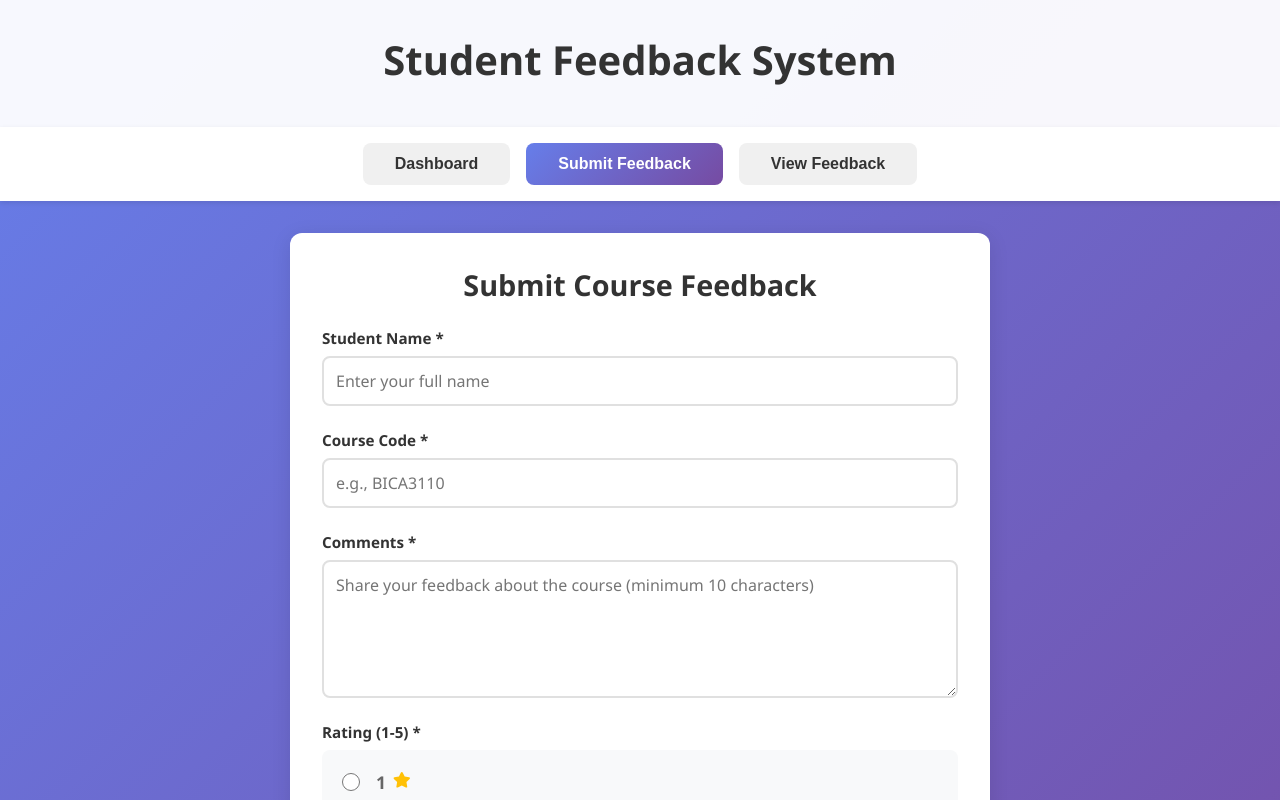
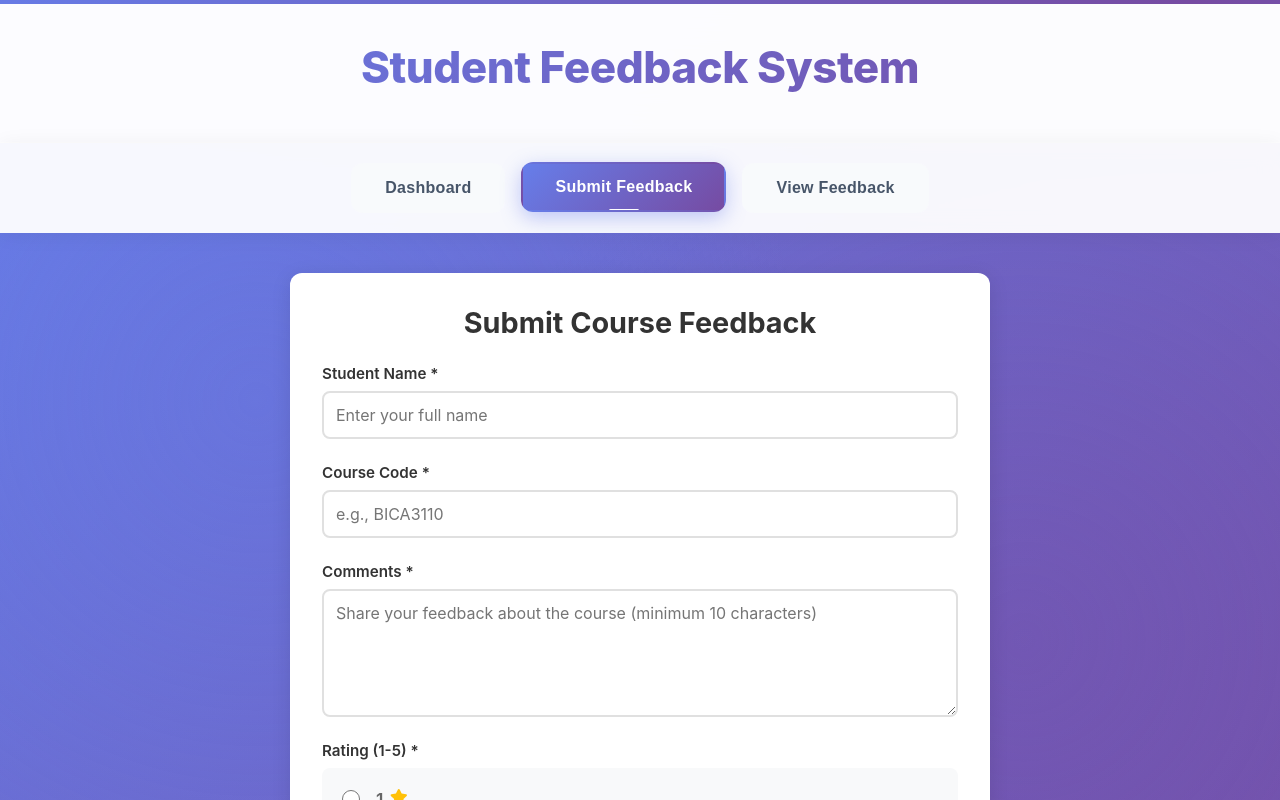
Before and after one commit to DivineChukwudi/SFA, a React (Create React App) app in the folder frontend/: page / in a window 1280 px wide. Both pictures are taken after a click on the button "Submit Feedback". Shown: the top 800 px of the page. Built offline with nearby package versions, Linux system fonts and the light colour scheme; no server answers.

Commit message:
Update App.css

```diff
--- a/frontend/src/App.css
+++ b/frontend/src/App.css
@@ -5,122 +5,325 @@
 }
 
 body {
-  font-family: 'Segoe UI', Tahoma, Geneva, Verdana, sans-serif;
+  font-family: 'Inter', -apple-system, BlinkMacSystemFont, 'Segoe UI', Roboto, Oxygen, Ubuntu, Cantarell, sans-serif;
   background: linear-gradient(135deg, #667eea 0%, #764ba2 100%);
   min-height: 100vh;
+  position: relative;
+  overflow-x: hidden;
+}
+
+body::before {
+  content: '';
+  position: fixed;
+  top: 0;
+  left: 0;
+  width: 100%;
+  height: 100%;
+  background:
+    radial-gradient(circle at 20% 50%, rgba(102, 126, 234, 0.3) 0%, transparent 50%),
+    radial-gradient(circle at 80% 80%, rgba(118, 75, 162, 0.3) 0%, transparent 50%);
+  pointer-events: none;
+  z-index: 0;
 }
 
 .App {
   min-height: 100vh;
   display: flex;
   flex-direction: column;
+  position: relative;
+  z-index: 1;
 }
 
 .app-header {
-  background: rgba(255, 255, 255, 0.95);
-  padding: 2rem;
+  background: rgba(255, 255, 255, 0.98);
+  backdrop-filter: blur(20px);
+  padding: 2.5rem 2rem;
   text-align: center;
-  box-shadow: 0 2px 10px rgba(0, 0, 0, 0.1);
+  box-shadow: 0 4px 30px rgba(0, 0, 0, 0.08);
+  border-bottom: 1px solid rgba(255, 255, 255, 0.8);
+  position: relative;
+  overflow: hidden;
+}
+
+.app-header::before {
+  content: '';
+  position: absolute;
+  top: 0;
+  left: 0;
+  right: 0;
+  height: 4px;
+  background: linear-gradient(90deg, #667eea 0%, #764ba2 50%, #667eea 100%);
+  background-size: 200% 100%;
+  animation: gradientShift 3s ease infinite;
+}
+
+@keyframes gradientShift {
+  0%, 100% { background-position: 0% 0%; }
+  50% { background-position: 100% 0%; }
 }
 
 .app-header h1 {
-  color: #333;
-  font-size: 2.5rem;
+  color: #1a1a2e;
+  font-size: 2.75rem;
+  font-weight: 800;
   margin-bottom: 0.5rem;
+  letter-spacing: -0.5px;
+  background: linear-gradient(135deg, #667eea 0%, #764ba2 100%);
+  -webkit-background-clip: text;
+  -webkit-text-fill-color: transparent;
+  background-clip: text;
+  animation: fadeInDown 0.6s ease-out;
 }
 
 .app-header p {
-  color: #666;
-  font-size: 1.1rem;
+  color: #64748b;
+  font-size: 1.125rem;
+  font-weight: 500;
+  animation: fadeInUp 0.6s ease-out 0.2s both;
+}
+
+@keyframes fadeInDown {
+  from {
+    opacity: 0;
+    transform: translateY(-20px);
+  }
+  to {
+    opacity: 1;
+    transform: translateY(0);
+  }
+}
+
+@keyframes fadeInUp {
+  from {
+    opacity: 0;
+    transform: translateY(20px);
+  }
+  to {
+    opacity: 1;
+    transform: translateY(0);
+  }
 }
 
 .navigation {
-  background: white;
+  background: rgba(255, 255, 255, 0.95);
+  backdrop-filter: blur(10px);
   display: flex;
   justify-content: center;
   gap: 1rem;
-  padding: 1rem;
-  box-shadow: 0 2px 5px rgba(0, 0, 0, 0.1);
+  padding: 1.25rem;
+  box-shadow: 0 2px 20px rgba(0, 0, 0, 0.06);
+  position: sticky;
+  top: 0;
+  z-index: 100;
 }
 
 .navigation button {
-  padding: 0.75rem 2rem;
-  border: none;
-  background: #f0f0f0;
-  color: #333;
+  padding: 0.875rem 2rem;
+  border: 2px solid transparent;
+  background: #f8fafc;
+  color: #475569;
   font-size: 1rem;
   font-weight: 600;
   cursor: pointer;
-  border-radius: 8px;
-  transition: all 0.3s ease;
+  border-radius: 12px;
+  transition: all 0.3s cubic-bezier(0.4, 0, 0.2, 1);
+  position: relative;
+  overflow: hidden;
+  letter-spacing: 0.3px;
 }
 
-.navigation button:hover {
-  background: #e0e0e0;
+.navigation button::before {
+  content: '';
+  position: absolute;
+  top: 0;
+  left: 0;
+  width: 100%;
+  height: 100%;
+  background: linear-gradient(135deg, #667eea 0%, #764ba2 100%);
+  opacity: 0;
+  transition: opacity 0.3s ease;
+  z-index: -1;
+}
+
+.navigation button:hover:not(.active) {
+  background: #f1f5f9;
   transform: translateY(-2px);
+  box-shadow: 0 4px 12px rgba(102, 126, 234, 0.15);
+  border-color: rgba(102, 126, 234, 0.2);
 }
 
 .navigation button.active {
   background: linear-gradient(135deg, #667eea 0%, #764ba2 100%);
   color: white;
+  box-shadow: 0 6px 20px rgba(102, 126, 234, 0.4);
+  transform: translateY(-1px);
+}
+
+.navigation button.active::after {
+  content: '';
+  position: absolute;
+  bottom: -2px;
+  left: 50%;
+  transform: translateX(-50%);
+  width: 30px;
+  height: 3px;
+  background: white;
+  border-radius: 2px;
 }
 
 .main-content {
   flex: 1;
-  padding: 2rem;
-  max-width: 1200px;
+  padding: 2.5rem 2rem;
+  max-width: 1400px;
   width: 100%;
   margin: 0 auto;
+  animation: fadeIn 0.5s ease-out;
+}
+
+@keyframes fadeIn {
+  from {
+    opacity: 0;
+    transform: translateY(10px);
+  }
+  to {
+    opacity: 1;
+    transform: translateY(0);
+  }
 }
 
 .app-footer {
   background: rgba(255, 255, 255, 0.95);
-  padding: 1.5rem;
+  backdrop-filter: blur(10px);
+  padding: 1.75rem;
   text-align: center;
-  color: #666;
+  color: #64748b;
   margin-top: auto;
+  border-top: 1px solid rgba(102, 126, 234, 0.1);
+  font-size: 0.9rem;
+  font-weight: 500;
 }
 
 .loading {
   text-align: center;
-  padding: 3rem;
-  font-size: 1.2rem;
+  padding: 4rem 2rem;
+  font-size: 1.25rem;
   color: white;
+  font-weight: 600;
+  display: flex;
+  flex-direction: column;
+  align-items: center;
+  gap: 1.5rem;
+}
+
+.loading::after {
+  content: '';
+  width: 50px;
+  height: 50px;
+  border: 4px solid rgba(255, 255, 255, 0.2);
+  border-top-color: white;
+  border-radius: 50%;
+  animation: spin 0.8s linear infinite;
+}
+
+@keyframes spin {
+  to { transform: rotate(360deg); }
 }
 
 .message {
-  padding: 1rem;
-  border-radius: 8px;
-  margin-bottom: 1rem;
-  font-weight: 500;
+  padding: 1.25rem 1.5rem;
+  border-radius: 12px;
+  margin-bottom: 1.5rem;
+  font-weight: 600;
+  display: flex;
+  align-items: center;
+  gap: 0.75rem;
+  animation: slideIn 0.3s ease-out;
+  box-shadow: 0 4px 12px rgba(0, 0, 0, 0.08);
+}
+
+@keyframes slideIn {
+  from {
+    opacity: 0;
+    transform: translateX(-20px);
+  }
+  to {
+    opacity: 1;
+    transform: translateX(0);
+  }
+}
+
+.message::before {
+  content: '';
+  width: 24px;
+  height: 24px;
+  border-radius: 50%;
+  flex-shrink: 0;
 }
 
 .message.success {
-  background: #d4edda;
+  background: linear-gradient(135deg, #d4edda 0%, #c3e6cb 100%);
   color: #155724;
   border: 1px solid #c3e6cb;
 }
 
+.message.success::before {
+  background: #155724;
+  box-shadow: 0 0 0 4px rgba(21, 87, 36, 0.1);
+}
+
 .message.error {
-  background: #f8d7da;
+  background: linear-gradient(135deg, #f8d7da 0%, #f5c6cb 100%);
   color: #721c24;
   border: 1px solid #f5c6cb;
 }
 
+.message.error::before {
+  background: #721c24;
+  box-shadow: 0 0 0 4px rgba(114, 28, 36, 0.1);
+}
+
 @media (max-width: 768px) {
+  .app-header {
+    padding: 2rem 1.5rem;
+  }
+
   .app-header h1 {
-    font-size: 1.8rem;
+    font-size: 2rem;
+  }
+
+  .app-header p {
+    font-size: 1rem;
   }
 
   .navigation {
     flex-direction: column;
+    padding: 1rem;
   }
 
   .navigation button {
     width: 100%;
+    padding: 1rem;
   }
 
   .main-content {
-    padding: 1rem;
+    padding: 1.5rem 1rem;
   }
 }
+
+/* Smooth scrollbar */
+::-webkit-scrollbar {
+  width: 10px;
+}
+
+::-webkit-scrollbar-track {
+  background: rgba(255, 255, 255, 0.1);
+}
+
+::-webkit-scrollbar-thumb {
+  background: rgba(102, 126, 234, 0.5);
+  border-radius: 5px;
+}
+
+::-webkit-scrollbar-thumb:hover {
+  background: rgba(102, 126, 234, 0.7);
+}
```
